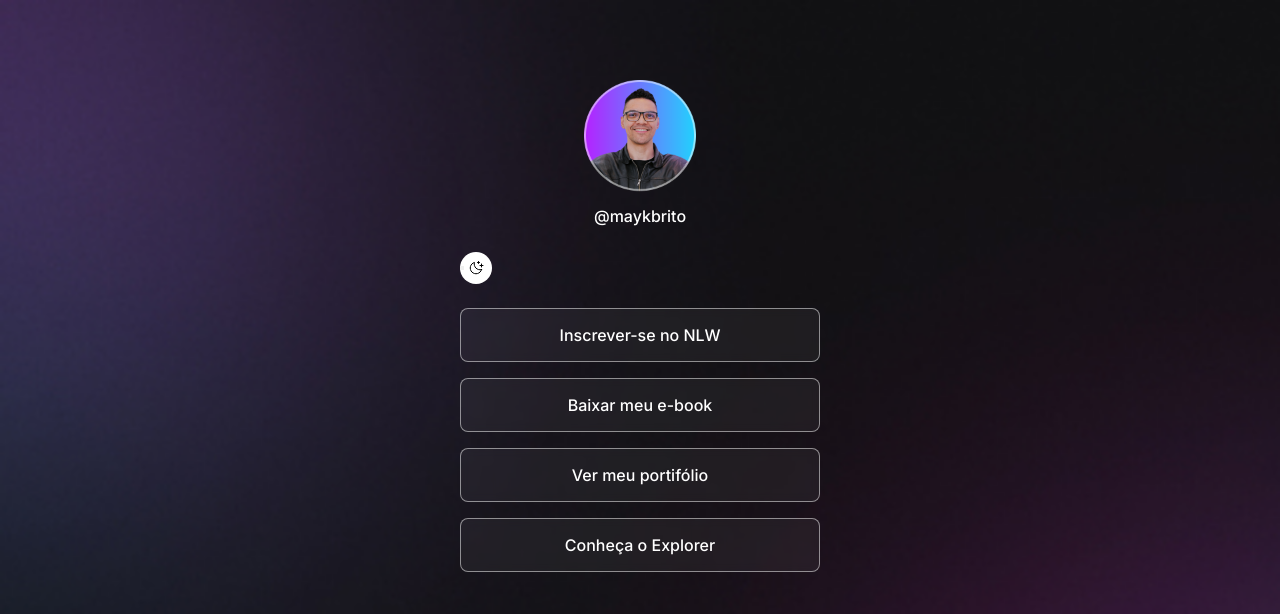
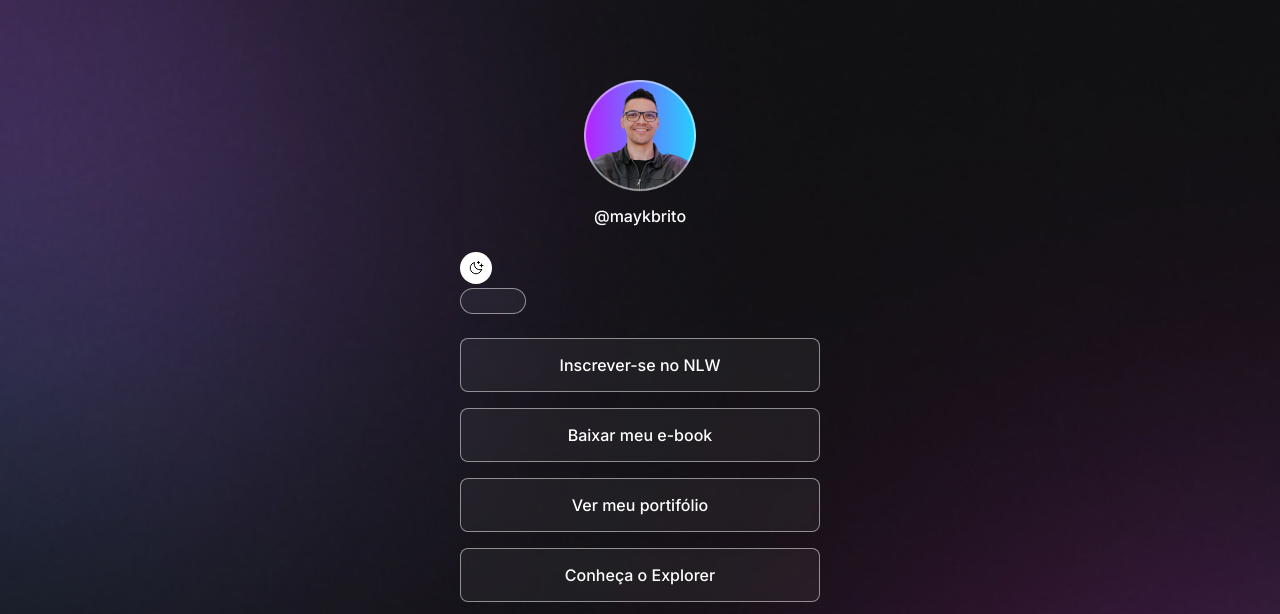
Before and after one commit to silvaleo16/curso-de-html-e-css-, a plain HTML site: page index.html in a window 1280 px wide. Shown: the top 614 px of the page. Drawn offline with nearby package versions, Linux system fonts and the light colour scheme.

Commit message:
atualizando

```diff
--- a/index.css
+++ b/index.css
@@ -54,7 +54,7 @@ body * {
     margin-top: 8px;
 }
 
-#switch {
+#switch button {
     width: 32px;
     height: 32px;
     background: white var(--switch-bg-url) no-repeat center;
@@ -62,7 +62,7 @@ body * {
     border-radius: 50%;
 }
 
-#swith span{
+#switch span {
     display: block;
     width: 64px;
     height: 24px;
```
